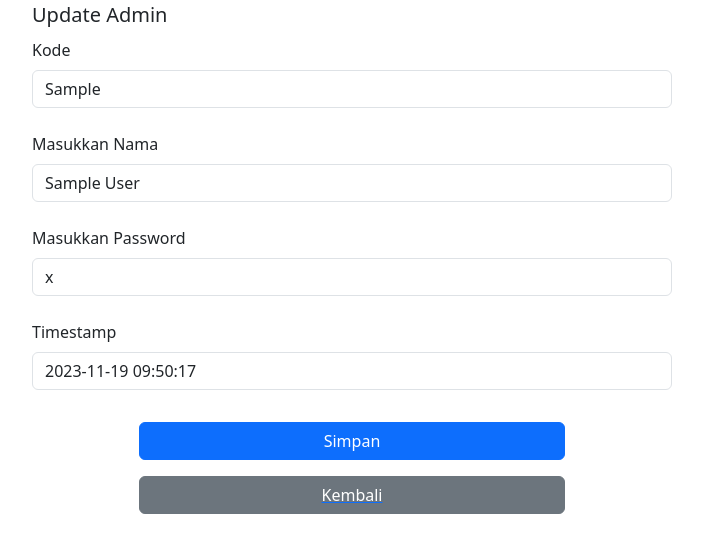
After one commit to stefandaeli/retail_web, a Django app: a page that uses templates/admin/u_admins.html in a window 1280 px wide. The commit adds this page. Shown: the top 553 px of the page, without its empty margins (288-991 px from the left). Run offline with Django 4.2, Linux system fonts and the light colour scheme; tables that the repository leaves empty hold one stand-in row (values such as "Sample post"); some libraries are stand-ins or nearby versions.

Commit message:
update admins

```diff
--- a/app/models.py
+++ b/app/models.py
@@ -5,3 +5,4 @@ class Admins(models.Model):
     kode_admin = models.CharField(max_length=20,primary_key=True)
     nama_admin = models.CharField(max_length=50)
     password_admin = models.CharField(max_length=20)
+    timestamp = models.DateTimeField(null=True)
--- a/app/urls.py
+++ b/app/urls.py
@@ -1,8 +1,11 @@
 from django.urls import path
-from .views import index, add_admins,post_add_admins
+from .views import v_admins, add_admins,post_add_admins, update_admins, post_update_admins
 
 urlpatterns = [
-    path('index',index,name='index'),
+    # Admins
+    path('v_admins',v_admins,name='v_admins'),
     path('add_admins',add_admins,name='add_admins'),
-    path('post_add_admins',post_add_admins,name='post_add_admins')
+    path('post_add_admins',post_add_admins,name='post_add_admins'),
+    path('update_admins/<str:kode_admin>',update_admins,name='update_admins'),
+    path('post_update_admins',post_update_admins,name='post_update_admins')
 ]
--- a/app/views.py
+++ b/app/views.py
@@ -2,21 +2,29 @@ from django.shortcuts import render, redirect
 from django.http import HttpResponse
 from .models import Admins
 from django.contrib import messages
+from django.db.models import Q
 
 # Create your views here.
-def index(request):
-    context ={
-         'nama' : 'stefan daeli'
-    }
-    return render(request,'admin/index.html', context)
+def v_admins(request):
+#     read_admins=Admins.objects.filter(kode_admin = 'A0001')
+#     read_admins=Admins.objects.filter(kode_admin__icontains='kode_admin')
+#     read_admins=Admins.objects.filter(kode_admin='A0001',nama_admin='test')
+#     read_admins=Admins.objects.filter(Q(kode_admin='A0001') | Q(nama_admin='test'))
+     data_admins=Admins.objects.all().order_by('kode_admin')
+     context = {
+          'data_admins' : data_admins
+     }
+     return render(request,'admin/v_admins.html', context)
 
 def add_admins(request):
-     return render(request, 'admin/index.html')
+     return render(request, 'admin/v_admin.html')
 
 def post_add_admins(request):
     kode_admin = request.POST['kode_admin']
     nama_admin = request.POST['nama_admin']
     password_admin = request.POST['password_admin']
+    timestamp = request.POST['timestamp']
+
 
     if Admins.objects.filter(kode_admin=kode_admin).exists():
          messages.error(request, 'Kode sudah digunakan !')
@@ -25,8 +33,30 @@ def post_add_admins(request):
           add_admins = Admins(
                kode_admin = kode_admin,
                nama_admin = nama_admin,
-               password_admin = password_admin
+               password_admin = password_admin,
+               timestamp = timestamp
           )
           add_admins.save()
           messages.success(request, 'Berhasil tambah data')
           return redirect(request.META.get('HTTP_REFERER','/'))
+
+def update_admins(request,kode_admin):
+     data_admins=Admins.objects.get(kode_admin=kode_admin)
+     context = {
+          'data_admins' : data_admins
+     }
+     return render(request, 'admin/u_admins.html',context)
+
+def post_update_admins(request):
+     kode_admin = request.POST['kode_admin']
+     nama_admin = request.POST['nama_admin']
+     password_admin = request.POST['password_admin']
+     timestamp = request.POST['timestamp']
+     data_admins=Admins.objects.get(kode_admin=kode_admin)
+
+     data_admins.nama_admin = nama_admin
+     data_admins.password_admin = password_admin
+     data_admins.timestamp = timestamp
+     data_admins.save()
+     messages.success(request, 'Berhasil update data')
+     return redirect('v_admins')
--- a/retail_app/settings.py
+++ b/retail_app/settings.py
@@ -111,7 +111,7 @@ AUTH_PASSWORD_VALIDATORS = [
 
 LANGUAGE_CODE = 'en-us'
 
-TIME_ZONE = 'UTC'
+TIME_ZONE = 'Asia/Jakarta'
 
 USE_I18N = True
 
--- /dev/null
+++ b/templates/admin/u_admins.html
@@ -0,0 +1,56 @@
+<!DOCTYPE html>
+<html lang="en">
+
+<head>
+    <meta charset="UTF-8">
+    <meta name="viewport" content="width=device-width, initial-scale=1.0">
+    {% include 'componens/bootstrapt.html' %}
+    <!-- {% include 'componens/grid_index.html'%} -->
+    <title>Document</title>
+
+</head>
+
+<body>
+    <form action="{% url 'post_update_admins' %}" method="POST">
+        {% csrf_token %}
+        <div class="d-grid gap-2 col-6 mx-auto mb-3">
+            <h5 class="modal-title">Update Admin</h5>
+            <div class="mb-3">
+                <label for="" class="form-label">Kode</label>
+                <input type="text" class="form-control" aria-label="kode_admin" aria-describedby="basic-addon1"
+                    name="kode_admin" id="kode_admin" value="{{ data_admins.kode_admin }}" readonly>
+            </div>
+            <div class="mb-3">
+                <label for="" class="form-label">Masukkan Nama</label>
+                <input type="text" class="form-control" aria-label="nama_admin" aria-describedby="basic-addon1"
+                    name="nama_admin" id="nama_admin" value="{{ data_admins.nama_admin }}" maxlength="50" required>
+            </div>
+            <div class="mb-3">
+                <label for="" class="form-label">Masukkan Password</label>
+                <input type="text" class="form-control" aria-label="password_admin" aria-describedby="basic-addon1"
+                    name="password_admin" id="password_admin" value="{{ data_admins.password_admin }}" maxlength="20"
+                    required>
+            </div>
+            <div class="mb-3">
+                <label for="" class="form-label">Timestamp</label>
+                <input type="text" class="form-control" aria-label="timestamp" aria-describedby="basic-addon1"
+                    name="timestamp" id="timestamp" value="{% now 'Y-m-d H:i:s' %}" maxlength="20" required>
+            </div>
+        </div>
+
+        <a href="">
+            <div class="d-grid gap-2 col-4 mx-auto mb-3">
+                <button type="submit" class="btn btn-primary">Simpan</button>
+            </div>
+        </a>
+        <a href="{% url 'v_admins'%}">
+            <div class="d-grid gap-2 col-4 mx-auto">
+                <button type="button" class="btn btn-secondary">Kembali</button>
+            </div>
+        </a>
+        </div>
+
+    </form>
+</body>
+
+</html>
--- a/templates/componens/bootstrapt.html
+++ b/templates/componens/bootstrapt.html
@@ -8,3 +8,7 @@
 <script src="https://cdn.jsdelivr.net/npm/bootstrap@5.3.2/dist/js/bootstrap.bundle.min.js"
     integrity="sha384-C6RzsynM9kWDrMNeT87bh95OGNyZPhcTNXj1NW7RuBCsyN/o0jlpcV8Qyq46cDfL"
     crossorigin="anonymous"></script>
+
+<script src="https://code.jquery.com/jquery-3.5.1.slim.min.js"></script>
+<script src="https://cdn.jsdelivr.net/npm/@popperjs/core@2.0.7/dist/umd/popper.min.js"></script>
+<script src="https://maxcdn.bootstrapcdn.com/bootstrap/4.5.2/js/bootstrap.min.js"></script>
--- a/templates/componens/grid_index.html
+++ b/templates/componens/grid_index.html
@@ -7,7 +7,7 @@
     .container {
         width: 100%;
         display: grid;
-        grid-template-columns: 1fr 9fr;
+        grid-template-columns: 2fr 9fr;
         grid-template-areas: "navbar navbar"
             "messages messages"
             "sidebar content";
```
Also changed, not shown: templates/admin/v_admins.html (renamed from templates/admin/index.html, +36 -41 lines), app/migrations/0002_admins_timestamp.py (added), 1 other file.
